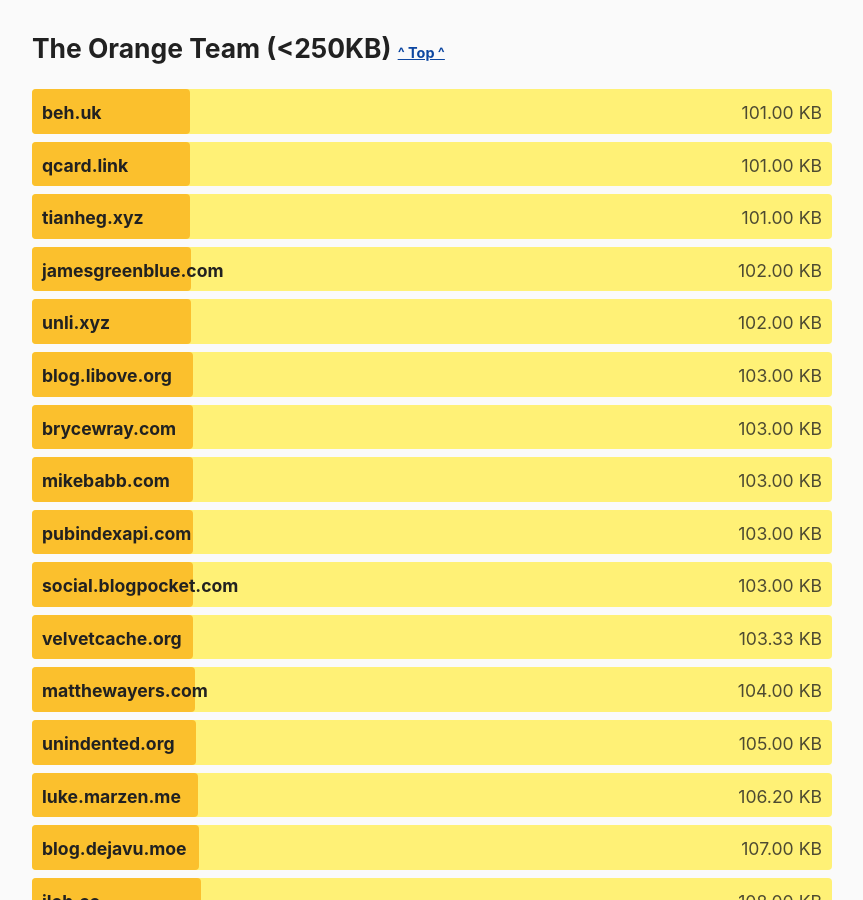
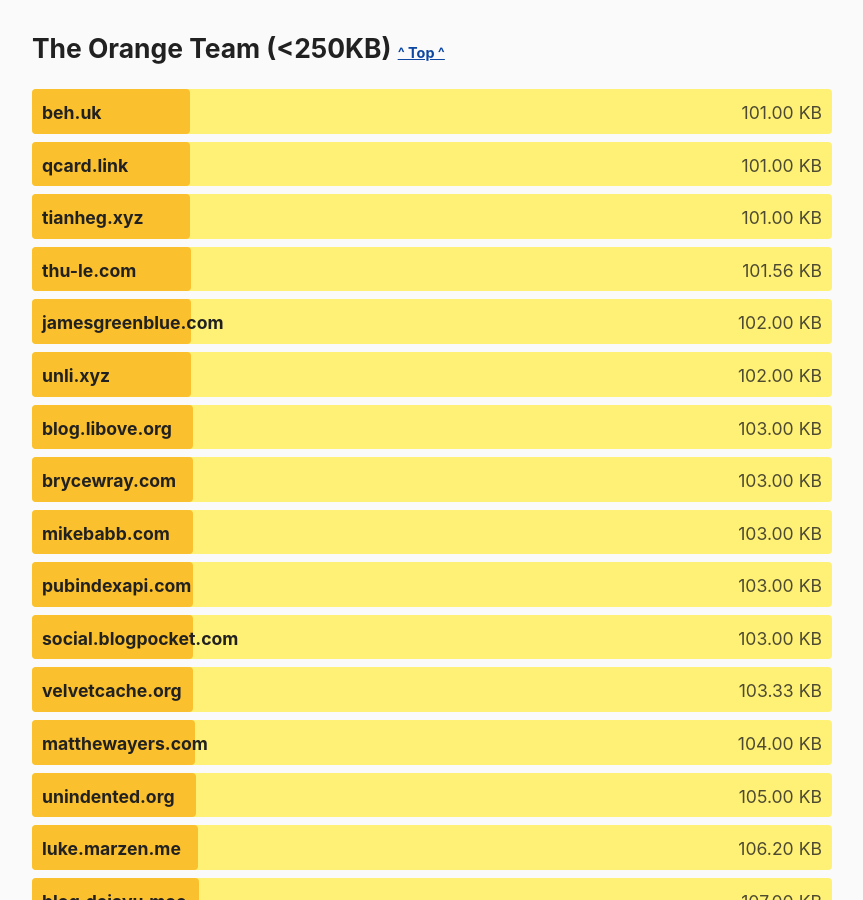
Before and after one commit to kevquirk/512kb.club, a Jekyll site: the page built from index.md, in a window 1280 px wide and 900 px high, scrolled down 27995 px. Shown: the whole window, without its empty margins (208-1071 px from the left). Built offline with Jekyll 4.4.1, drawn with Linux system fonts in a browser that asks for light colours.

Commit message:
Add thu-le.com

```diff
--- a/_data/sites.yml
+++ b/_data/sites.yml
@@ -4482,3 +4482,8 @@
   url: https://zwieratko.sk/
   size: 28.07
   last_checked: 2024-02-11
+
+- domain: thu-le.com
+  url: https://thu-le.com/
+  size: 101.56
+  last_checked: 2024-12-22
```
